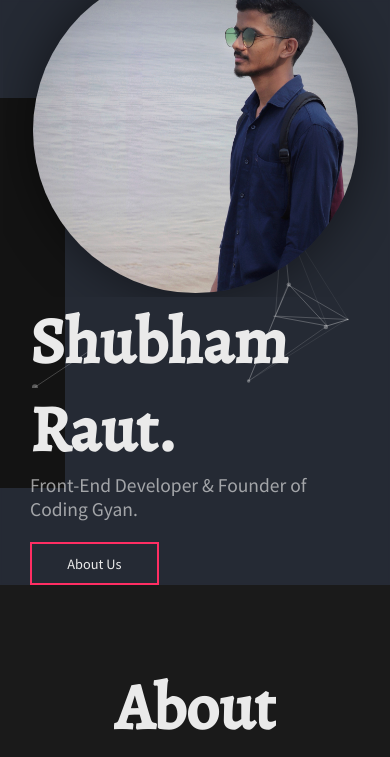
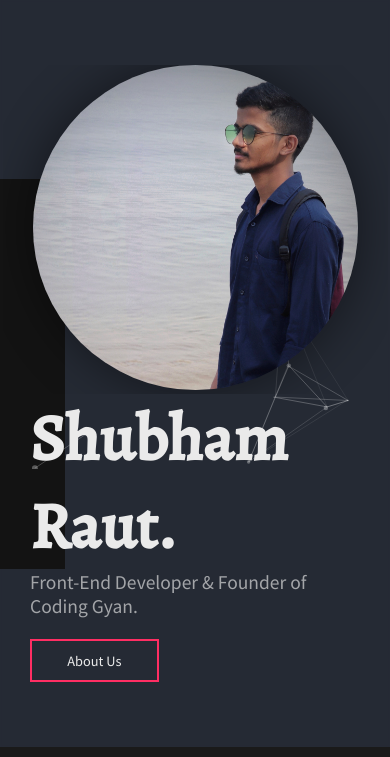
Before and after one commit to S44-r/S44-r.github.io, a plain HTML site: page index.html in a window 390 px wide. Shown: the top 757 px of the page. Drawn offline with nearby package versions, Linux system fonts and the light colour scheme.

Commit message:
Update style.css

```diff
--- a/style.css
+++ b/style.css
@@ -32,7 +32,7 @@ body {
 /* ---------- main section ---------- */
 #main {
   width: 100%;
-  height: 50em;
+  padding: 5em 0;
   backdrop-filter: blur(1px);
   backdrop-filter: contrast(250px);
   position: relative;
@@ -323,9 +323,6 @@ footer .social_media_icons a i{
 }
 /* ---------- Media Query ---------- */
 @media (max-width: 1120px) {
-  #main {
-    height: 45em;
-  }
   #main .user_img img {
     width: 25em;
     height: 25em;
```
